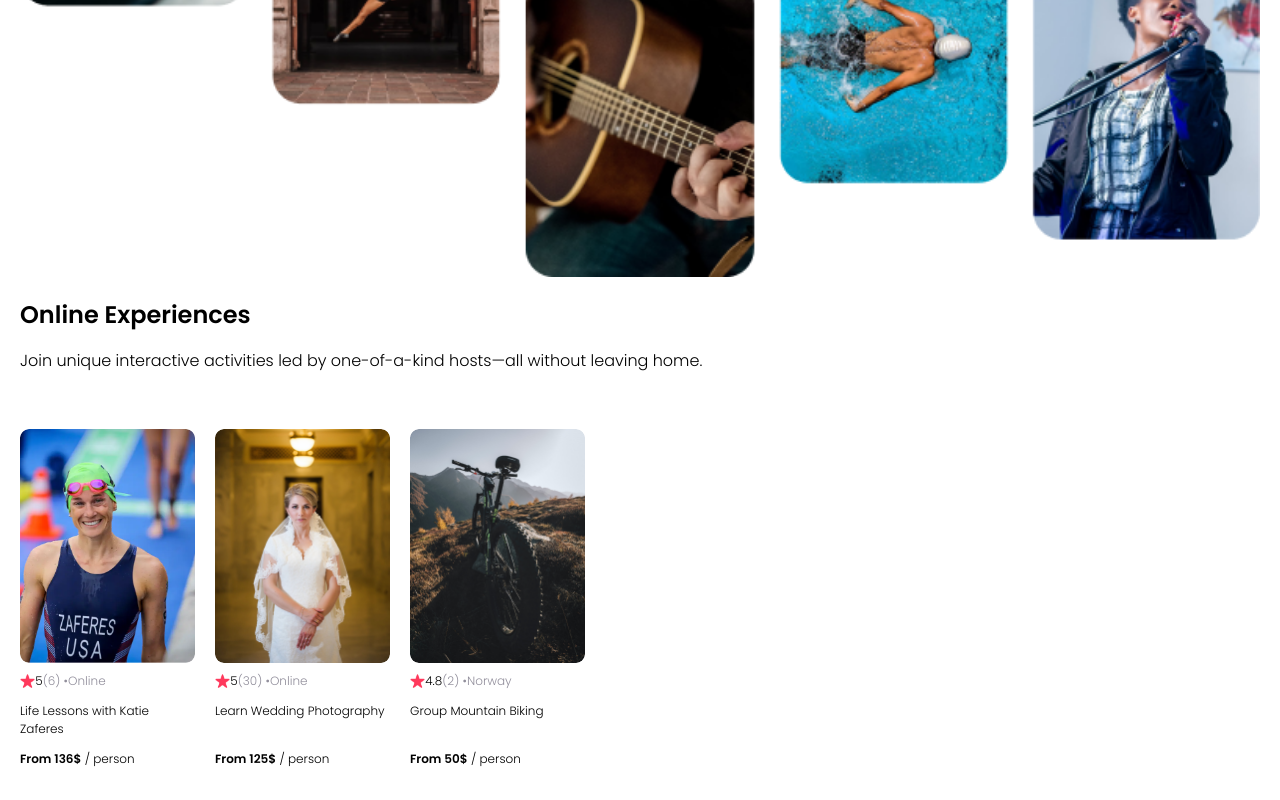
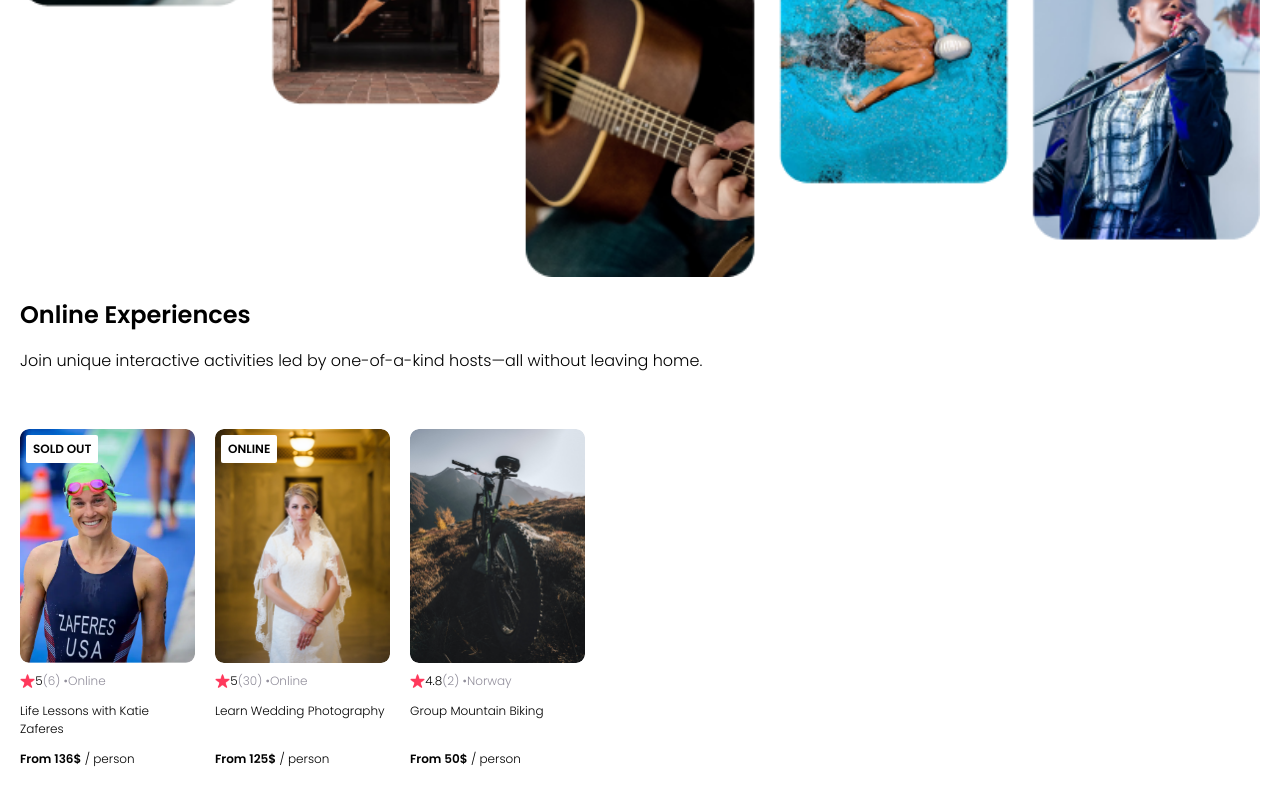
Before and after one commit to NassyKova/airbnb_clone, a React (Vite) app: page / in a window 1280 px wide. Shown: the part 539-1339 px from the top of the page. Built offline with nearby package versions, Linux system fonts and the light colour scheme.

Commit message:
Add openSpots and Online badge

```diff
--- a/src/App.jsx
+++ b/src/App.jsx
@@ -15,6 +15,7 @@
                 title={item.title}
                 price={item.price}
                 key={item.key}
+                openSpots={item.openSpots}
             />
         );
     });
--- a/src/components/Card.jsx
+++ b/src/components/Card.jsx
@@ -1,6 +1,14 @@
 export default function Card(props) {
+    let badgeText;
+    if (props.openSpots === 0) {
+        badgeText = "SOLD OUT";
+    } else if (props.location === "Online") {
+        badgeText = "ONLINE";
+    }
+
     return (
         <div className="card">
+            {badgeText && <div className="card--badge">{badgeText}</div>}
             <img
                 src={`./images/${props.img}`}
                 alt="swim"
--- a/src/style.css
+++ b/src/style.css
@@ -61,6 +61,7 @@
     flex: 0 0 auto;
     display: flex;
     flex-direction: column;
+    position: relative;
 }
 
 .card--img {
@@ -86,3 +87,13 @@
 .card--price {
     margin-top: auto;
 }
+
+.card--badge {
+    position: absolute;
+    top: 6px;
+    left: 6px;
+    background-color: white;
+    padding: 5px 7px;
+    border-radius: 2px;
+    font-weight: bold;
+}
```
